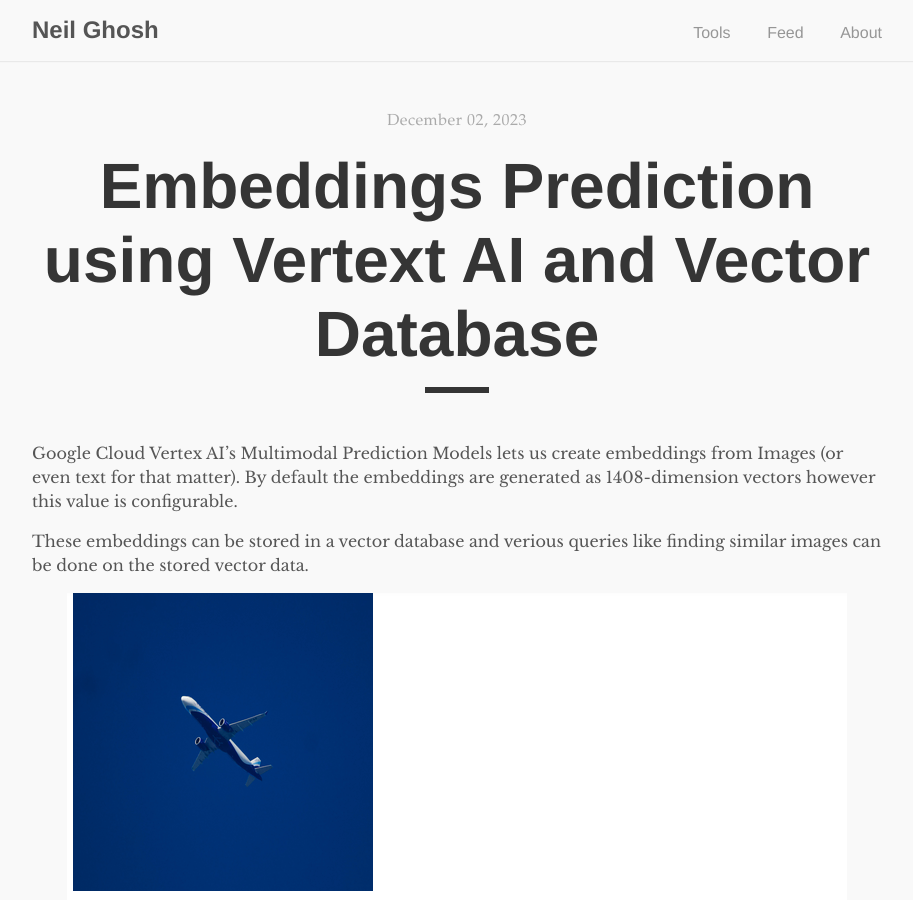
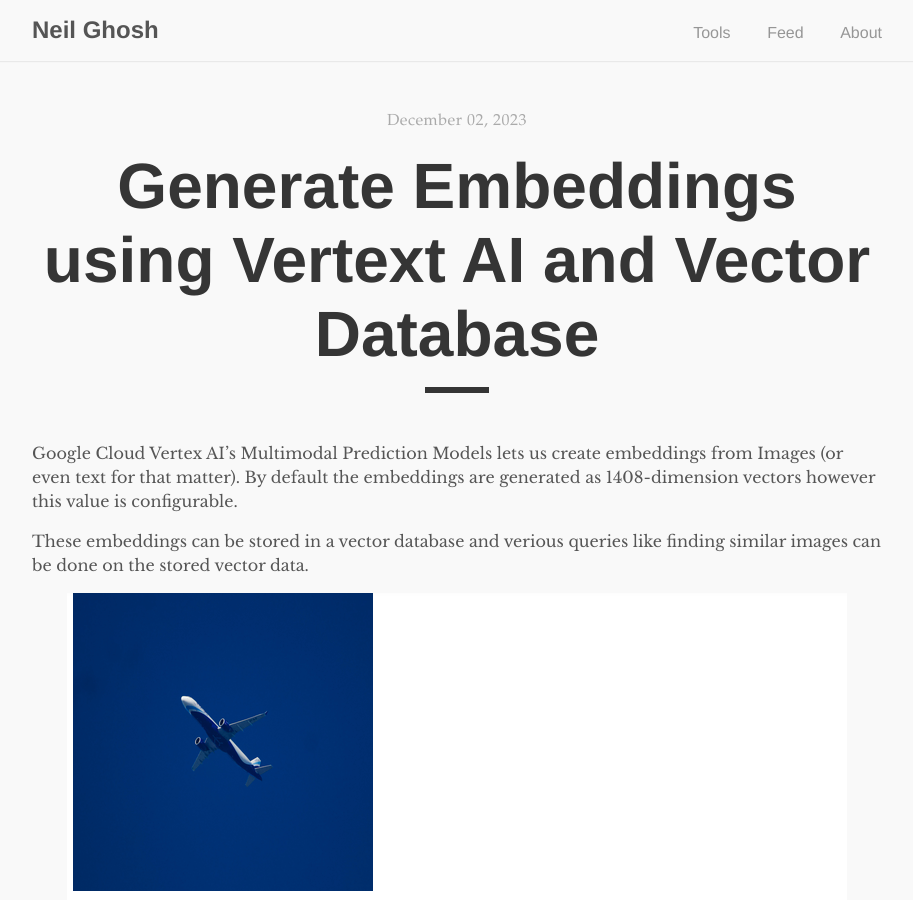
Before and after one commit to neilghosh/neilghosh.github.io, a Jekyll site: the page built from _posts/2023/2023-12-02-embeddings-prediction-using-vertext-ai-and-vector-database.md.md, in a window 1280 px wide and 900 px high. Shown: the whole window, without its empty margins (183-1096 px from the left). Built offline with Jekyll 4.4.1, drawn with Linux system fonts in a browser that asks for light colours; some of the changed lines change nothing that is shown.

Commit message:
_posts/2023/2023-12-02-embeddings-prediction-using-vertext-ai-and-vector-database.md.md updated from https://stackedit.io/

```diff
--- a/_posts/2023/2023-12-02-embeddings-prediction-using-vertext-ai-and-vector-database.md.md
+++ b/_posts/2023/2023-12-02-embeddings-prediction-using-vertext-ai-and-vector-database.md.md
@@ -1,6 +1,6 @@
 ---
 layout: post
-title: "Embeddings Prediction using Vertext AI and Vector Database"
+title: "Generate Embeddings  using Vertext AI and Vector Database"
 description: ""
 ---
 Google Cloud Vertex AI's Multimodal Prediction Models lets us create embeddings from Images (or even text for that matter). By default the embeddings are generated as 1408-dimension vectors however this value is configurable.
@@ -185,6 +185,7 @@ This essentially takes an name of the image file as `image_id` and compares its
 - The dimention of the embedding could be increased so that more features of the images could have been used for comparison/distance.
 - The input image itself could have been cropped to the object only so that the sky which is common in all images couldn't have dominated the similarity.
 <!--stackedit_data:
-eyJoaXN0b3J5IjpbMTgxMDgwNzU3NywtNDYwODMxMTg5LC0xMT
-EyODcyNjk1LDE5OTI3NDkwMTcsNzYxODEwMDA0XX0=
+eyJoaXN0b3J5IjpbMTc5OTk3NDg0OSwxODEwODA3NTc3LC00Nj
+A4MzExODksLTExMTI4NzI2OTUsMTk5Mjc0OTAxNyw3NjE4MTAw
+MDRdfQ==
 -->
```
